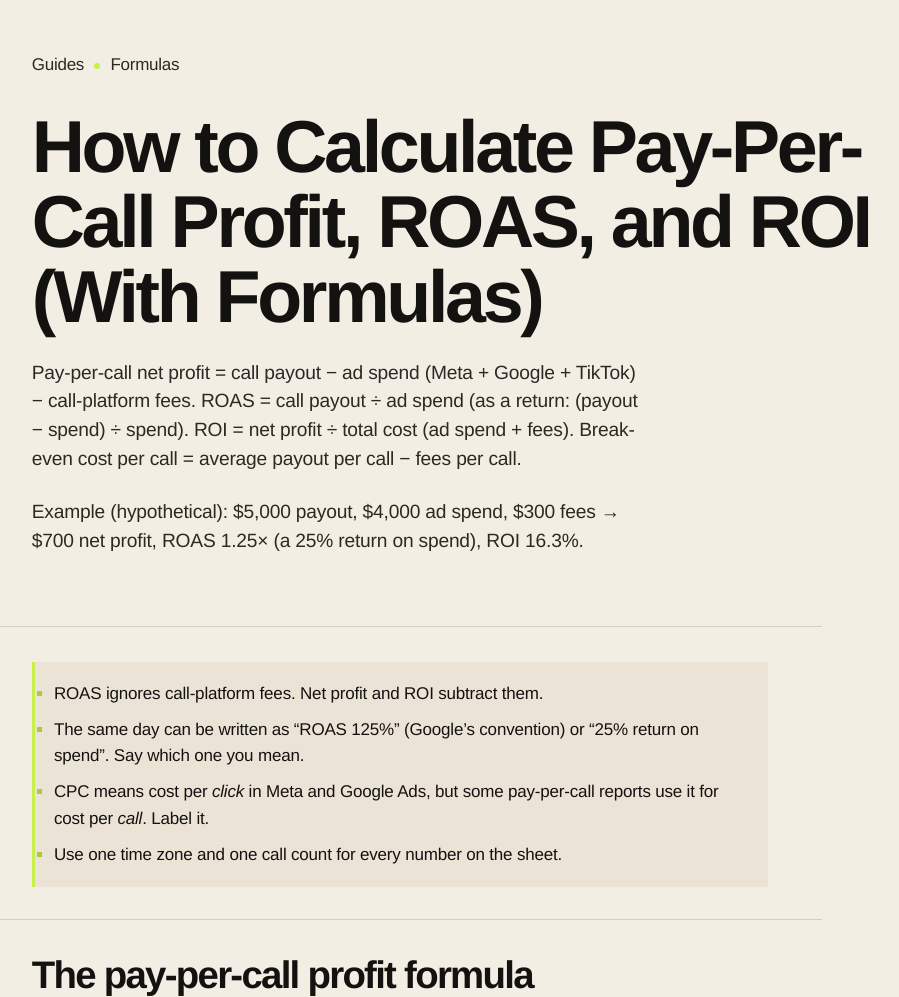
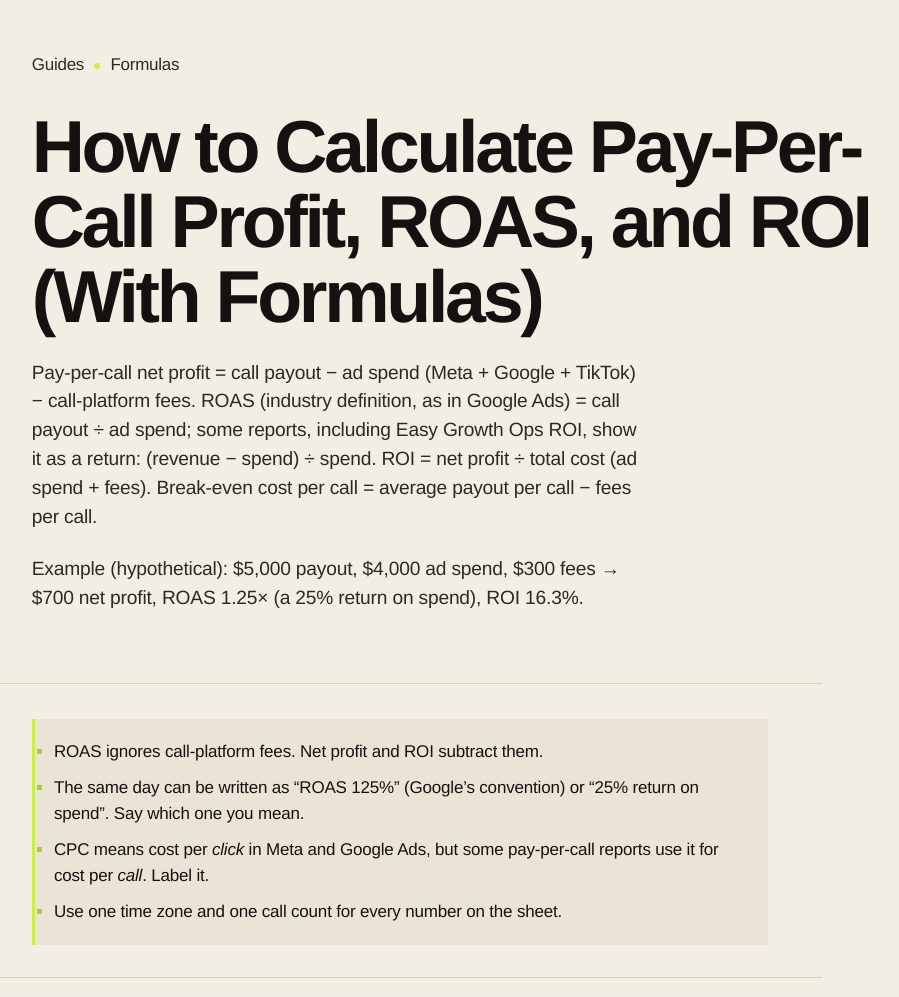
Before and after one commit to D3nii/easy-growth-ops, a website built with Vite: page guides/pay-per-call-profit-formula/index.html in a window 1280 px wide. Shown: the top 997 px of the page, without its empty margins (22-921 px from the left). Built offline with nearby package versions, Linux system fonts and the light colour scheme; some packages are replaced by stand-ins of ours; no server answers.

Commit message:
Formula guide: label payout ÷ spend as the industry ROAS definition and state ROI's readout uses (revenue − spend) ÷ spend (#13)
Co-authored-by: Dannn-AI <261517563+Dannn-AI@users.noreply.github.com>

```diff
--- a/guides/pay-per-call-profit-formula/index.html
+++ b/guides/pay-per-call-profit-formula/index.html
@@ -18,8 +18,9 @@
           <h1>How to Calculate Pay-Per-Call Profit, ROAS, and ROI (With&nbsp;Formulas)</h1>
           <p class="lede answer">
             Pay-per-call net profit = call payout − ad spend (Meta + Google +
-            TikTok) − call-platform fees. ROAS = call payout ÷ ad spend (as a
-            return: (payout − spend) ÷ spend). ROI = net profit ÷ total cost (ad
+            TikTok) − call-platform fees. ROAS (industry definition, as in Google
+            Ads) = call payout ÷ ad spend; some reports, including Easy Growth Ops
+            ROI, show it as a return: (revenue − spend) ÷ spend. ROI = net profit ÷ total cost (ad
             spend + fees). Break-even cost per call = average payout per call −
             fees per call.
           </p>
@@ -124,7 +125,7 @@
               calculates it as “total conversion value divided by total spend”,
               shown as a percentage (as of 8 October 2026;
               <a href="https://support.google.com/google-ads/answer/12851704?hl=en" target="_blank" rel="noopener noreferrer">Google Ads Glossary</a>). Some teams show the return instead:
-              (payout − spend) ÷ spend. That is the first number minus 100%.
+              (payout − spend) ÷ spend. That is the first number minus 100%. Easy Growth Ops ROI’s readout uses this return form, (revenue − spend) ÷ spend, so 0% is break-even on ad spend.
             </li>
             <li>
               <strong><dfn>ROI</dfn>.</strong> Return on investment. Google’s
```
